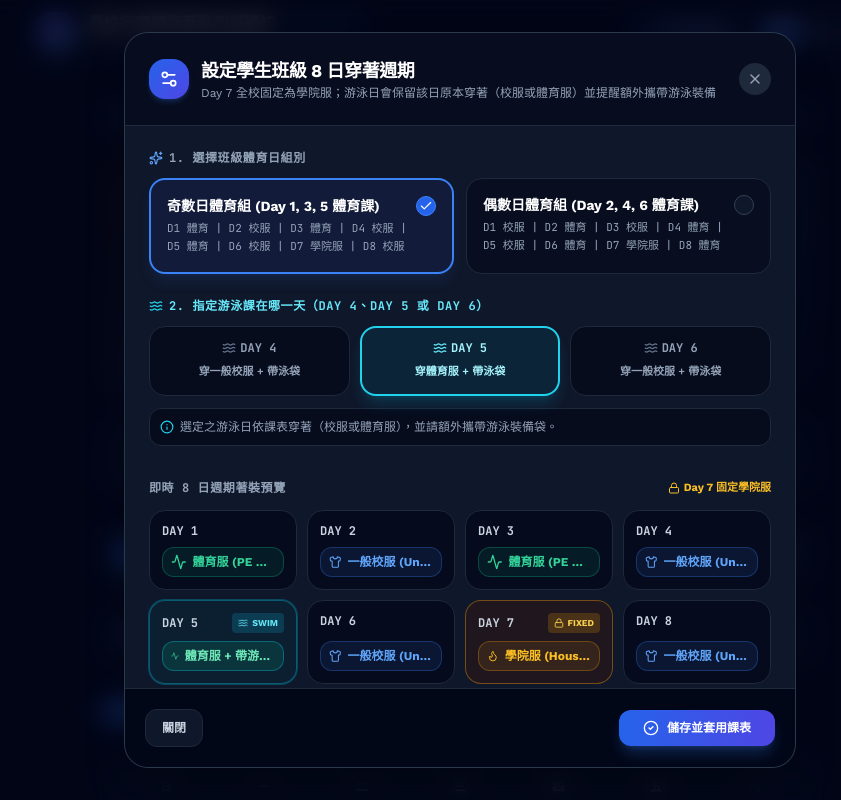
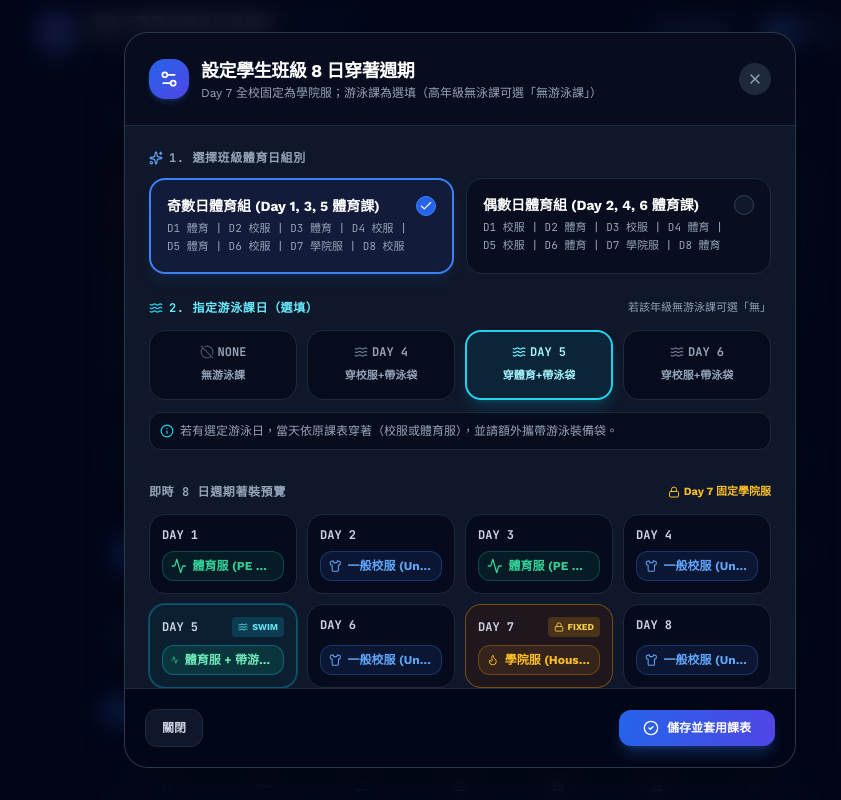
Before and after one commit to lawrence555-dev/school-uniform-calendar, a React (Vite) app: page / in a window 1280 px wide. Shown: the top 800 px of the page, without its empty margins (180-1021 px from the left). Built offline with nearby package versions, Linux system fonts and the light colour scheme; the HTML template or start-up script is replaced by a standard one.

Commit message:
feat: make swimming day optional with No Swimming option for older grades

```diff
--- a/src/App.jsx
+++ b/src/App.jsx
@@ -12,7 +12,8 @@ import {
   Sun,
   ChevronRight,
   Info,
-  Lock
+  Lock,
+  CircleOff
 } from 'lucide-react';
 import HeaderNavbar from './components/HeaderNavbar';
 import TodayHeroBanner from './components/TodayHeroBanner';
@@ -24,7 +25,7 @@ import ClassConfigModal from './components/ClassConfigModal';
 import { translations } from './translations/i18n';
 import { classPresets, buildDynamicCalendar, uniformMeta } from './data/calendarData';
 
-const STORAGE_KEY = 'school_class_uniform_config_v2';
+const STORAGE_KEY = 'school_class_uniform_config_v3';
 
 export default function App() {
   const [lang, setLang] = useState('zh');
@@ -86,7 +87,8 @@ export default function App() {
   };
 
   const t = translations[lang] || translations.zh;
-  const swimDayNum = classConfig?.swimmingDay || (classConfig?.id === 'even_pe' ? 6 : 5);
+  const hasSwim = classConfig?.swimmingDay !== null && classConfig?.swimmingDay !== undefined && Number(classConfig?.swimmingDay) > 0;
+  const swimDayNum = hasSwim ? Number(classConfig.swimmingDay) : null;
 
   return (
     <div className="min-h-screen bg-slate-950 text-slate-100 pb-20 font-sans selection:bg-blue-600 selection:text-white">
@@ -199,8 +201,17 @@ export default function App() {
             <div className="flex items-center gap-2 p-2 rounded-xl bg-cyan-950/20 border border-cyan-500/30">
               <span className="w-2.5 h-2.5 rounded-full bg-cyan-400 flex-shrink-0" />
               <div className="truncate">
-                <span className="text-cyan-300 font-bold">{lang === 'zh' ? '攜帶游泳裝備' : lang === 'th' ? 'เตรียมชุดว่ายน้ำ' : 'Swim Gear'}</span>
-                <span className="text-[10px] text-cyan-400/80 block">{lang === 'zh' ? `Day ${swimDayNum} 游泳` : lang === 'th' ? `Day ${swimDayNum} ว่ายน้ำ` : `Day ${swimDayNum} Swim`}</span>
+                {swimDayNum ? (
+                  <>
+                    <span className="text-cyan-300 font-bold">{lang === 'zh' ? '攜帶游泳裝備' : lang === 'th' ? 'เตรียมชุดว่ายน้ำ' : 'Swim Gear'}</span>
+                    <span className="text-[10px] text-cyan-400/80 block">{lang === 'zh' ? `Day ${swimDayNum} 游泳` : lang === 'th' ? `Day ${swimDayNum} ว่ายน้ำ` : `Day ${swimDayNum} Swim`}</span>
+                  </>
+                ) : (
+                  <>
+                    <span className="text-slate-300 font-bold">{t.noSwimmingShort}</span>
+                    <span className="text-[10px] text-slate-400 block">{lang === 'zh' ? '高年級無泳課' : lang === 'th' ? 'ระดับชั้นโต' : 'Upper Grades'}</span>
+                  </>
+                )}
               </div>
             </div>
           </div>
--- a/src/components/ClassConfigModal.jsx
+++ b/src/components/ClassConfigModal.jsx
@@ -10,7 +10,8 @@ import {
   Waves,
   Sparkles,
   CheckCircle2,
-  Info
+  Info,
+  CircleOff
 } from 'lucide-react';
 import { translations } from '../translations/i18n';
 import { classPresets, getCycleDayUniform, uniformMeta } from '../data/calendarData';
@@ -31,8 +32,11 @@ export default function ClassConfigModal({
     classConfig?.id === 'even_pe' ? 'even_pe' : 'odd_pe'
   );
 
-  // Swimming day is constrained to Day 4, Day 5, or Day 6
+  // Swimming day is optional: null, 4, 5, or 6
   const [swimmingDay, setSwimmingDay] = useState(() => {
+    if (classConfig?.swimmingDay === null || classConfig?.swimmingDay === 0) {
+      return null;
+    }
     const current = Number(classConfig?.swimmingDay);
     if (current === 4 || current === 5 || current === 6) {
       return current;
@@ -42,18 +46,13 @@ export default function ClassConfigModal({
 
   const handleSelectPreset = (presetId) => {
     setSelectedPresetId(presetId);
-    if (presetId === 'odd_pe' && swimmingDay === 6) {
-      setSwimmingDay(5);
-    } else if (presetId === 'even_pe' && swimmingDay === 5) {
-      setSwimmingDay(6);
-    }
   };
 
   const handleSave = () => {
     const finalConfig = {
       id: selectedPresetId,
       nameKey: selectedPresetId === 'even_pe' ? 'presetEven' : 'presetOdd',
-      swimmingDay: Number(swimmingDay)
+      swimmingDay: swimmingDay !== null ? Number(swimmingDay) : null
     };
 
     onSaveConfig(finalConfig);
@@ -61,7 +60,6 @@ export default function ClassConfigModal({
   };
 
   const cycleDaysList = [1, 2, 3, 4, 5, 6, 7, 8];
-  const swimmingOptions = [4, 5, 6];
 
   const getUniformIcon = (type) => {
     switch (type) {
@@ -196,22 +194,45 @@ export default function ClassConfigModal({
             </div>
           </div>
 
-          {/* Step 2: Swimming Day Selector (Day 4, 5, or 6) */}
+          {/* Step 2: Swimming Day Selector (Optional: No Swimming, Day 4, Day 5, or Day 6) */}
           <div className="space-y-3">
             <div className="flex items-center justify-between">
               <label className="text-xs uppercase font-mono font-bold tracking-wider text-cyan-300 flex items-center gap-1.5">
                 <Waves className="w-3.5 h-3.5 text-cyan-400" />
-                <span>{lang === 'zh' ? '2. 指定游泳課在哪一天（Day 4、Day 5 或 Day 6）' : lang === 'th' ? '2. กำหนดวันว่ายน้ำ (Day 4, Day 5 หรือ Day 6)' : '2. Designate Swimming Day (Day 4, 5, or 6)'}</span>
+                <span>{lang === 'zh' ? '2. 指定游泳課日（選填）' : lang === 'th' ? '2. กำหนดวันว่ายน้ำ (เลือกได้)' : '2. Swimming Day (Optional)'}</span>
               </label>
+              <span className="text-[11px] text-slate-400">
+                {lang === 'zh' ? '若該年級無游泳課可選「無」' : lang === 'th' ? 'เลือกไม่มีได้หากไม่มีเรียน' : 'Optional for older grades'}
+              </span>
             </div>
 
-            <div className="grid grid-cols-3 gap-2.5">
-              {swimmingOptions.map((d) => {
+            <div className="grid grid-cols-2 sm:grid-cols-4 gap-2.5">
+              {/* Option: No Swimming */}
+              <button
+                type="button"
+                onClick={() => setSwimmingDay(null)}
+                className={`p-3 rounded-2xl border transition flex flex-col items-center justify-center gap-1.5 tap-effect ${
+                  swimmingDay === null
+                    ? 'bg-slate-800 border-2 border-slate-500 text-white shadow-lg'
+                    : 'bg-slate-950/60 border-slate-800 text-slate-400 hover:text-slate-200 hover:border-slate-700'
+                }`}
+              >
+                <div className="flex items-center gap-1 text-xs font-mono font-bold">
+                  <CircleOff className={`w-3.5 h-3.5 ${swimmingDay === null ? 'text-slate-300' : 'text-slate-600'}`} />
+                  <span>NONE</span>
+                </div>
+                <span className="text-[11px] font-semibold text-center truncate w-full">
+                  {t.noSwimmingShort}
+                </span>
+              </button>
+
+              {/* Options: Day 4, Day 5, Day 6 */}
+              {[4, 5, 6].map((d) => {
                 const isSelected = swimmingDay === d;
                 const isOddDay = d % 2 === 1;
                 const baseAttr = selectedPresetId === 'odd_pe'
-                  ? (isOddDay ? '體育服' : '一般校服')
-                  : (isOddDay ? '一般校服' : '體育服');
+                  ? (isOddDay ? '體育' : '校服')
+                  : (isOddDay ? '校服' : '體育');
 
                 return (
                   <button
@@ -228,8 +249,8 @@ export default function ClassConfigModal({
                       <Waves className={`w-3.5 h-3.5 ${isSelected ? 'text-cyan-300' : 'text-slate-500'}`} />
                       <span>DAY {d}</span>
                     </div>
-                    <span className="text-[11px] font-semibold text-center">
-                      {lang === 'zh' ? `穿${baseAttr} + 帶泳袋` : lang === 'th' ? `Day ${d} ว่ายน้ำ` : `Day ${d} Swim`}
+                    <span className="text-[11px] font-semibold text-center truncate w-full">
+                      {lang === 'zh' ? `穿${baseAttr}+帶泳袋` : lang === 'th' ? `Day ${d} ว่ายน้ำ` : `Day ${d} Swim`}
                     </span>
                   </button>
                 );
@@ -259,7 +280,7 @@ export default function ClassConfigModal({
               {cycleDaysList.map((dayNum) => {
                 const uniformType = getCycleDayUniform(dayNum, selectedPresetId, swimmingDay);
                 const isDay7 = dayNum === 7;
-                const isSwim = dayNum === swimmingDay;
+                const isSwim = swimmingDay !== null && dayNum === swimmingDay;
                 const meta = uniformMeta[uniformType] || uniformMeta.uniform;
 
                 return (
--- a/src/data/calendarData.js
+++ b/src/data/calendarData.js
@@ -31,7 +31,7 @@ export const uniformMeta = {
   },
   pe: {
     key: 'pe',
-    nameKey: 'pe',
+    nameKey: 'peDesc',
     descKey: 'peDesc',
     color: 'bg-emerald-500/10 text-emerald-400 border-emerald-500/30',
     badgeColor: 'bg-emerald-600 text-white font-bold',
@@ -88,10 +88,9 @@ export const classPresets = {
 };
 
 /**
- * Calculates base uniform and swimming combination for any cycle day (1 to 8)
+ * Calculates base uniform and optional swimming combination for any cycle day (1 to 8)
  * Day 7 is ALWAYS fixed as house_shirt.
- * The designated swimming day (Day 4, 5, or 6) keeps the scheduled base attire (Uniform or PE)
- * and adds the extra swim gear requirement!
+ * Swimming day is optional (can be null/none for older students).
  */
 export function getCycleDayUniform(cycleDay, presetId = 'odd_pe', swimmingDay = 5) {
   if (cycleDay === 7) {
@@ -107,8 +106,8 @@ export function getCycleDayUniform(cycleDay, presetId = 'odd_pe', swimmingDay =
     baseUniform = (cycleDay === 1 || cycleDay === 3 || cycleDay === 5) ? 'pe' : 'uniform';
   }
 
-  // If this day is the designated swimming day
-  if (cycleDay === Number(swimmingDay)) {
+  // If a valid swimming day is designated (Day 4, 5, or 6)
+  if (swimmingDay && Number(swimmingDay) > 0 && cycleDay === Number(swimmingDay)) {
     return baseUniform === 'pe' ? 'pe_swimming' : 'uniform_swimming';
   }
 
@@ -268,12 +267,13 @@ export const rawCalendarStructure = [
 
 /**
  * Dynamic Schedule Builder
- * Generates the full 3-month calendar dynamically according to the active class's preset and swimming day.
+ * Generates the full 3-month calendar dynamically according to the active class's preset and optional swimming day.
  * Note: Day 7 is STRICTLY FIXED as 'house_shirt' for all classes.
  */
 export function buildDynamicCalendar(classConfig) {
   const presetId = classConfig?.id || 'odd_pe';
-  const swimmingDay = classConfig?.swimmingDay !== undefined ? Number(classConfig.swimmingDay) : (presetId === 'odd_pe' ? 5 : 6);
+  const hasValidSwim = classConfig?.swimmingDay !== null && classConfig?.swimmingDay !== undefined && Number(classConfig?.swimmingDay) > 0;
+  const swimmingDay = hasValidSwim ? Number(classConfig.swimmingDay) : null;
 
   return rawCalendarStructure.map((item) => {
     if (item.isHoliday) {
@@ -285,7 +285,7 @@ export function buildDynamicCalendar(classConfig) {
 
     if (item.cycleDay) {
       const uniformType = getCycleDayUniform(item.cycleDay, presetId, swimmingDay);
-      const hasSwimming = item.cycleDay === swimmingDay;
+      const hasSwimming = swimmingDay !== null && item.cycleDay === swimmingDay;
       return { ...item, uniformType, hasSwimming };
     }
 
--- a/src/translations/i18n.js
+++ b/src/translations/i18n.js
@@ -15,7 +15,7 @@ export const translations = {
     // Class Configuration
     classConfigBtn: '班級穿著設定',
     classConfigTitle: '設定學生班級 8 日穿著週期',
-    classConfigSubtitle: 'Day 7 全校固定為學院服；游泳日會保留該日原本穿著（校服或體育服）並提醒額外攜帶游泳裝備',
+    classConfigSubtitle: 'Day 7 全校固定為學院服；游泳課為選填（高年級無泳課可選「無游泳課」）',
     activeClassSetting: '目前班級設定',
     changeSetting: '更換設定',
     presetOdd: '奇數日體育組 (Day 1, 3, 5 體育課)',
@@ -24,8 +24,10 @@ export const translations = {
     presetEvenDesc: 'D1 校服 | D2 體育 | D3 校服 | D4 體育 | D5 校服 | D6 體育 | D7 學院服 | D8 體育',
     applySetting: '儲存並套用課表',
     fixedHouseNote: 'Day 7 為全校固定「學院服日」，不可更動。',
-    swimmingDayLabel: '請選擇哪一天有「游泳課」：',
-    swimmingDayNotice: '選定之游泳日依課表穿著（校服或體育服），並請額外攜帶游泳裝備袋。',
+    swimmingDayLabel: '游泳課日（選填，若無泳課可選「無」）：',
+    swimmingDayNotice: '若有選定游泳日，當天依原課表穿著（校服或體育服），並請額外攜帶游泳裝備袋。',
+    noSwimming: '無游泳課 (年級無泳課)',
+    noSwimmingShort: '無游泳課',
     packSwimGearNotice: '明日有游泳課，請記得另外攜帶泳衣、泳帽與泳鏡。',
     bringSwimGearBadge: '需另帶游泳裝備',
 
@@ -91,7 +93,7 @@ export const translations = {
     // Class Configuration
     classConfigBtn: 'Class Setup',
     classConfigTitle: 'Set Student Class 8-Day Uniform Cycle',
-    classConfigSubtitle: 'Day 7 is fixed as House Shirt. Designated swim day retains scheduled attire (Uniform or PE) with extra swim gear reminder.',
+    classConfigSubtitle: 'Day 7 is fixed as House Shirt. Swimming day is optional (select "No Swimming" if grade has no swim).',
     activeClassSetting: 'Active Class Group',
     changeSetting: 'Change Setup',
     presetOdd: 'Odd Days PE Group (Days 1, 3, 5 PE)',
@@ -100,8 +102,10 @@ export const translations = {
     presetEvenDesc: 'D1: Uniform | D2: PE | D3: Uniform | D4: PE | D5: Uniform | D6: PE | D7: House Shirt | D8: PE',
     applySetting: 'Save & Update Schedule',
     fixedHouseNote: 'Day 7 is fixed school-wide as House Shirt Day.',
-    swimmingDayLabel: 'Select Swimming Day:',
+    swimmingDayLabel: 'Swimming Day (Optional - select None if no swim class):',
     swimmingDayNotice: 'On swimming day, wear regular scheduled attire (Uniform or PE) and pack swimming bag separately.',
+    noSwimming: 'No Swimming Class (Upper Grades)',
+    noSwimmingShort: 'No Swimming',
     packSwimGearNotice: 'Swimming class tomorrow. Please remember to pack swim gear bag.',
     bringSwimGearBadge: 'Bring Swim Gear',
 
@@ -167,7 +171,7 @@ export const translations = {
     // Class Configuration
     classConfigBtn: 'ตั้งค่าห้องเรียน',
     classConfigTitle: 'ตั้งค่ารอบการแต่งกาย 8 วันของห้องเรียน',
-    classConfigSubtitle: 'Day 7 สวมเสื้อประจำบ้านเสมอ ในวันว่ายน้ำจะสวมชุดตามตารางปกติ (ชุดนักเรียนหรือพละ) และเตรียมกระเป๋าว่ายน้ำเพิ่ม',
+    classConfigSubtitle: 'Day 7 สวมเสื้อประจำบ้านเสมอ คาบว่ายน้ำเป็นตัวเลือก (เลือกว่าไม่มีว่ายน้ำได้สำหรับระดับชั้นโต)',
     activeClassSetting: 'กลุ่มห้องเรียนปัจจุบัน',
     changeSetting: 'เปลี่ยนการตั้งค่า',
     presetOdd: 'กลุ่มวันคี่เรียนพละ (Day 1, 3, 5)',
@@ -176,8 +180,10 @@ export const translations = {
     presetEvenDesc: 'D1: นักเรียน | D2: พละ | D3: นักเรียน | D4: พละ | D5: นักเรียน | D6: พละ | D7: เสื้อบ้าน | D8: พละ',
     applySetting: 'บันทึกและใช้งานปฏิทิน',
     fixedHouseNote: 'Day 7 เป็นวันใส่เสื้อประจำบ้านของทั้งโรงเรียน (แก้ไขไม่ได้)',
-    swimmingDayLabel: 'เลือกวันที่มีคาบเรียนว่ายน้ำ:',
-    swimmingDayNotice: 'ในวันว่ายน้ำ แต่งกายตามตารางปกติ และเตรียมกระเป๋าชุดว่ายน้ำแยกมาต่างหาก',
+    swimmingDayLabel: 'วันเรียนว่ายน้ำ (เลือกได้ หรือเลือก "ไม่มี"):',
+    swimmingDayNotice: 'หากมีว่ายน้ำ ให้แต่งกายตามตารางปกติ และเตรียมกระเป๋าชุดว่ายน้ำแยกมาต่างหาก',
+    noSwimming: 'ไม่มีเรียนว่ายน้ำ (ชั้นโต)',
+    noSwimmingShort: 'ไม่มีว่ายน้ำ',
     packSwimGearNotice: 'พรุ่งนี้มีเรียนว่ายน้ำ อย่าลืมเตรียมกระเป๋าชุดว่ายน้ำ แว่นตา และหมวกว่ายน้ำ',
     bringSwimGearBadge: 'เตรียมอุปกรณ์ว่ายน้ำ',
 
```
Also changed, not shown: src/components/TodayHeroBanner.jsx (+13 -5 lines).
